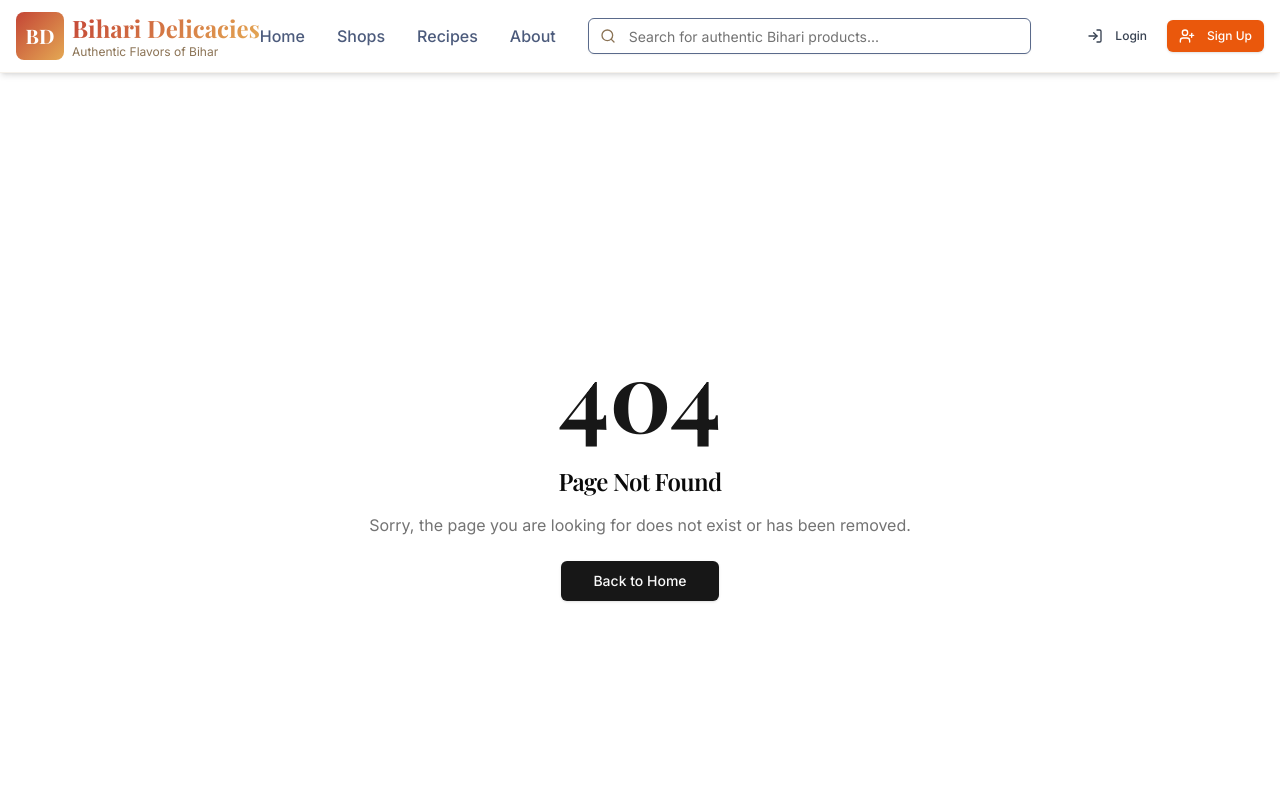
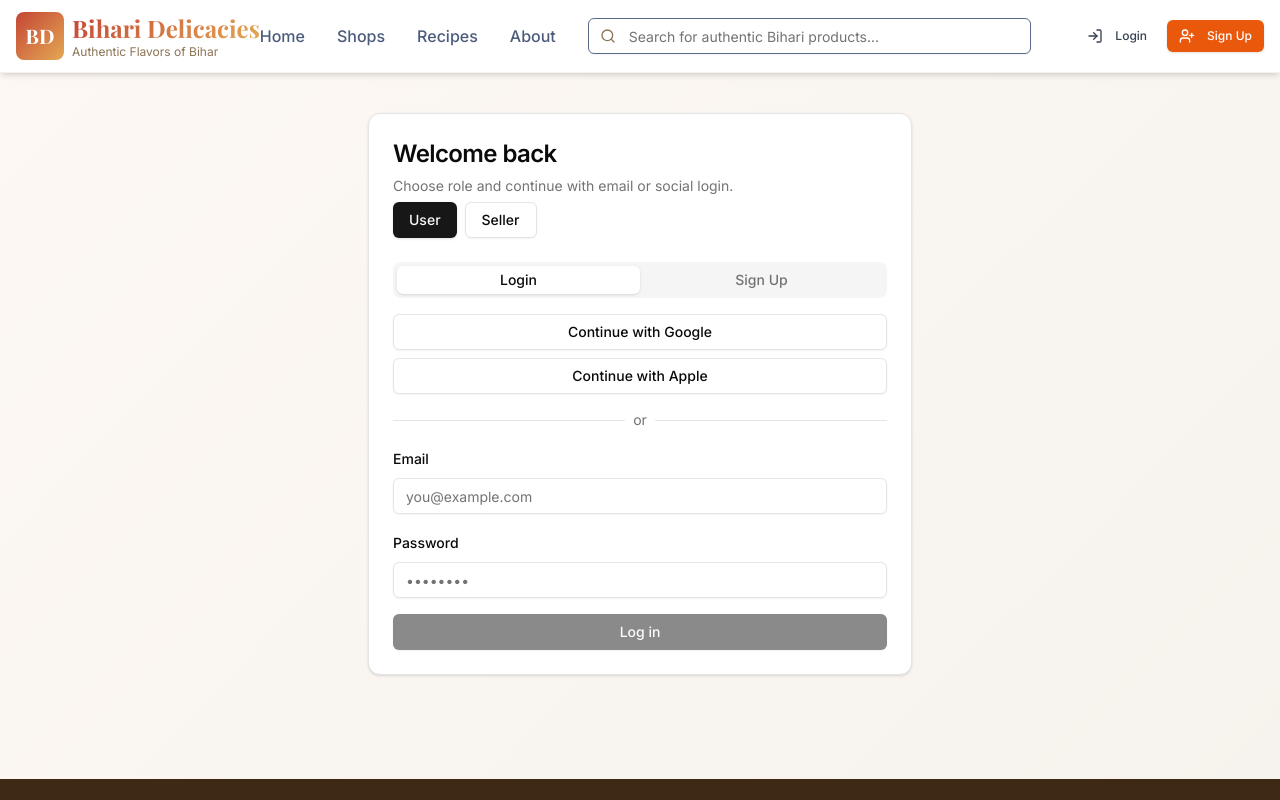
Before and after one commit to sajalsingh94/project1, a React (Vite) app: page /login in a window 1280 px wide. Shown: the top 800 px of the page. Built offline with nearby package versions, Linux system fonts and the light colour scheme.

Commit message:
Add AuthPage with login and signup functionality
Co-authored-by: sajalsingh94 <sajalsingh94@gmail.com>

```diff
--- a/src/App.tsx
+++ b/src/App.tsx
@@ -11,6 +11,7 @@ import SellerDetailPage from "./pages/SellerDetailPage";
 import RecipesPage from "./pages/RecipesPage";
 import AboutPage from "./pages/AboutPage";
 import NotFound from "./pages/NotFound";
+import AuthPage from "./pages/AuthPage";
 
 const queryClient = new QueryClient({
   defaultOptions: {
@@ -34,6 +35,8 @@ const App = () =>
               <Route path="/seller/:sellerId" element={<SellerDetailPage />} />
               <Route path="/recipes" element={<RecipesPage />} />
               <Route path="/about" element={<AboutPage />} />
+              <Route path="/login" element={<AuthPage />} />
+              <Route path="/register" element={<AuthPage />} />
               {/* ADD ALL CUSTOM ROUTES ABOVE THE CATCH-ALL "*" ROUTE */}
               <Route path="*" element={<NotFound />} />
             </Routes>
--- /dev/null
+++ b/src/pages/AuthPage.tsx
@@ -0,0 +1,194 @@
+import React, { useMemo, useState } from 'react';
+import { Tabs, TabsList, TabsTrigger, TabsContent } from '@/components/ui/tabs';
+import { Card, CardHeader, CardTitle, CardContent, CardDescription } from '@/components/ui/card';
+import { Button } from '@/components/ui/button';
+import { Input } from '@/components/ui/input';
+import { Label } from '@/components/ui/label';
+import { Separator } from '@/components/ui/separator';
+import { useSearchParams, useNavigate } from 'react-router-dom';
+import { Helmet } from 'react-helmet-async';
+import { z } from 'zod';
+
+const emailSchema = z.string().email();
+const passwordSchema = z.string().min(6);
+
+type RoleType = 'user' | 'seller';
+
+const SocialButtons: React.FC<{ action: 'login' | 'signup'; role: RoleType }>
+  = ({ action, role }) => {
+  const startProviderAuth = async (provider: 'google' | 'apple') => {
+    try {
+      // Prefer built-in ezsite OAuth if available
+      if (window.ezsite && window.ezsite.apis && typeof window.ezsite.apis.oauthStart === 'function') {
+        // Provide optional context including role and action for backend
+        await window.ezsite.apis.oauthStart(provider, { role, action });
+        return;
+      }
+      // Fallback: try method naming variations used by some ezsite versions
+      if (window.ezsite?.apis?.loginWithProvider) {
+        await window.ezsite.apis.loginWithProvider(provider, { role, action });
+        return;
+      }
+      // Last resort: navigate to provider endpoints if exposed by backend
+      const base = '/auth';
+      const search = new URLSearchParams({ provider, role, action }).toString();
+      window.location.href = `${base}/oauth/start?${search}`;
+    } catch (error) {
+      console.error('Social auth start error', error);
+    }
+  };
+
+  return (
+    <div className="grid grid-cols-1 gap-2">
+      <Button variant="outline" onClick={() => startProviderAuth('google')}>
+        Continue with Google
+      </Button>
+      <Button variant="outline" onClick={() => startProviderAuth('apple')}>
+        Continue with Apple
+      </Button>
+    </div>
+  );
+};
+
+const RoleToggle: React.FC<{ role: RoleType; onChange: (r: RoleType) => void }>
+  = ({ role, onChange }) => {
+  return (
+    <div className="flex items-center gap-2">
+      <Button
+        type="button"
+        variant={role === 'user' ? 'default' : 'outline'}
+        onClick={() => onChange('user')}
+      >
+        User
+      </Button>
+      <Button
+        type="button"
+        variant={role === 'seller' ? 'default' : 'outline'}
+        onClick={() => onChange('seller')}
+      >
+        Seller
+      </Button>
+    </div>
+  );
+};
+
+const AuthForm: React.FC<{ mode: 'login' | 'signup'; role: RoleType }>
+  = ({ mode, role }) => {
+  const [email, setEmail] = useState('');
+  const [password, setPassword] = useState('');
+  const [isSubmitting, setIsSubmitting] = useState(false);
+  const navigate = useNavigate();
+
+  const isValid = useMemo(() => {
+    try {
+      emailSchema.parse(email);
+      passwordSchema.parse(password);
+      return true;
+    } catch {
+      return false;
+    }
+  }, [email, password]);
+
+  const onSubmit = async (e: React.FormEvent) => {
+    e.preventDefault();
+    if (!isValid) return;
+    setIsSubmitting(true);
+    try {
+      if (mode === 'login') {
+        if (window.ezsite?.apis?.login) {
+          await window.ezsite.apis.login({ email, password, role });
+        } else {
+          await window.ezsite?.apis?.auth?.login?.({ email, password, role });
+        }
+      } else {
+        if (window.ezsite?.apis?.register) {
+          await window.ezsite.apis.register({ email, password, role });
+        } else {
+          await window.ezsite?.apis?.auth?.register?.({ email, password, role });
+        }
+      }
+      navigate('/');
+    } catch (err) {
+      console.error('Auth error', err);
+    } finally {
+      setIsSubmitting(false);
+    }
+  };
+
+  return (
+    <form onSubmit={onSubmit} className="space-y-4">
+      <div className="space-y-2">
+        <Label htmlFor={`${mode}-email`}>Email</Label>
+        <Input
+          id={`${mode}-email`}
+          type="email"
+          value={email}
+          onChange={(e) => setEmail(e.target.value)}
+          placeholder="you@example.com"
+        />
+      </div>
+      <div className="space-y-2">
+        <Label htmlFor={`${mode}-password`}>Password</Label>
+        <Input
+          id={`${mode}-password`}
+          type="password"
+          value={password}
+          onChange={(e) => setPassword(e.target.value)}
+          placeholder="••••••••"
+        />
+      </div>
+      <Button type="submit" disabled={!isValid || isSubmitting} className="w-full">
+        {mode === 'login' ? 'Log in' : 'Create account'}
+      </Button>
+    </form>
+  );
+};
+
+const AuthPage: React.FC = () => {
+  const [searchParams] = useSearchParams();
+  const defaultTab = (searchParams.get('mode') as 'login' | 'signup') || 'login';
+  const [activeTab, setActiveTab] = useState<'login' | 'signup'>(defaultTab);
+  const [role, setRole] = useState<RoleType>('user');
+
+  return (
+    <div className="container mx-auto px-4 py-10 max-w-xl">
+      <Helmet>
+        <title>{activeTab === 'login' ? 'Login' : 'Sign Up'} | Bihari Delicacies</title>
+      </Helmet>
+      <Card>
+        <CardHeader>
+          <CardTitle className="text-2xl">
+            {activeTab === 'login' ? 'Welcome back' : 'Create your account'}
+          </CardTitle>
+          <CardDescription>
+            Choose role and continue with email or social login.
+          </CardDescription>
+          <RoleToggle role={role} onChange={setRole} />
+        </CardHeader>
+        <CardContent>
+          <Tabs value={activeTab} onValueChange={(v) => setActiveTab(v as any)}>
+            <TabsList className="grid grid-cols-2 w-full">
+              <TabsTrigger value="login">Login</TabsTrigger>
+              <TabsTrigger value="signup">Sign Up</TabsTrigger>
+            </TabsList>
+
+            <div className="mt-4 space-y-4">
+              <TabsContent value="login" className="space-y-4">
+                <SocialButtons action="login" role={role} />
+                <div className="flex items-center gap-2"><Separator className="flex-1" /><span className="text-sm text-muted-foreground">or</span><Separator className="flex-1" /></div>
+                <AuthForm mode="login" role={role} />
+              </TabsContent>
+              <TabsContent value="signup" className="space-y-4">
+                <SocialButtons action="signup" role={role} />
+                <div className="flex items-center gap-2"><Separator className="flex-1" /><span className="text-sm text-muted-foreground">or</span><Separator className="flex-1" /></div>
+                <AuthForm mode="signup" role={role} />
+              </TabsContent>
+            </div>
+          </Tabs>
+        </CardContent>
+      </Card>
+    </div>
+  );
+};
+
+export default AuthPage;
```
